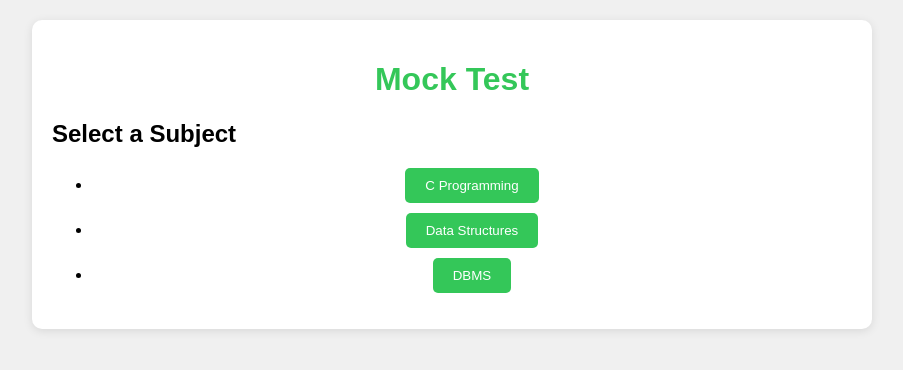
After one commit to Preetam2023/Online-Test-Portal-TestMaster, a Django app: page /accounts/mock-test/ in a window 1280 px wide. The commit adds this page. Shown: the top 370 px of the page, without its empty margins (188-1091 px from the left). Run offline with Django 5.2, Linux system fonts and the light colour scheme.

Commit message:
mock test page added with logic and basic UI, only 3 subjects and 2 questions of each subject

```diff
--- /dev/null
+++ b/accounts/templates/accounts/mock_test.html
@@ -0,0 +1,70 @@
+<!DOCTYPE html>
+<html lang="en">
+<head>
+    <meta charset="UTF-8">
+    <meta name="viewport" content="width=device-width, initial-scale=1.0">
+    <title>Mock Test</title>
+    <style>
+        /* Same styles as before */
+        body {
+            font-family: Arial, sans-serif;
+            background-color: #f0f0f0;
+            margin: 0;
+            padding: 20px;
+        }
+        .container {
+            max-width: 800px;
+            margin: auto;
+            background: white;
+            padding: 20px;
+            border-radius: 10px;
+            box-shadow: 0 2px 10px rgba(0, 0, 0, 0.1);
+        }
+        h1 {
+            text-align: center;
+            color: #34C759;
+        }
+        .subject-list {
+            list-style-type: none;
+            padding: 0;
+        }
+        .subject-list li {
+            margin: 10px 0;
+            text-align: center;
+        }
+        .subject-list button {
+            padding: 10px 20px;
+            background-color: #34C759;
+            color: white;
+            border: none;
+            border-radius: 5px;
+            cursor: pointer;
+            transition: background-color 0.3s;
+        }
+        .subject-list button:hover {
+            background-color: #28a745;
+        }
+    </style>
+</head>
+<body>
+
+<div class="container">
+    <h1>Mock Test</h1>
+    <div class="subject-list">
+        <h2>Select a Subject</h2>
+        <ul>
+            <li><button onclick="startTest('C Programming')">C Programming</button></li>
+            <li><button onclick="startTest('Data Structures')">Data Structures</button></li>
+            <li><button onclick="startTest('DBMS')">DBMS</button></li>
+        </ul>
+    </div>
+</div>
+
+<script>
+    function startTest(subject) {
+        window.location.href = "{% url 'mock_test_page' %}?subject=" + subject;  // Pass the subject
+    }
+</script>
+
+</body>
+</html>
--- a/accounts/templates/accounts/user_dashboard.html
+++ b/accounts/templates/accounts/user_dashboard.html
@@ -149,7 +149,7 @@
     <nav>
         <ul>
             <li><a href="{% url 'practice_questions' %}">Question Bank</a></li>
-            <li><a href="#">Mock Test</a></li>
+            <li><a href="{% url 'mock_test' %}">Mock Test</a></li>
             <li><a href="{% url 'code_editor' %}">Code Editor</a></li>
         </ul>
         <div class="profile">
--- a/accounts/urls.py
+++ b/accounts/urls.py
@@ -1,7 +1,7 @@
 from django.urls import path
 from django.views.generic import TemplateView
 
-from .views import home, login_view, user_signup,user_dashboard,user_profile,organization_admin_signup, admin_login_view, test_dashboard,run_code, practice_questions
+from .views import home, login_view, user_signup,user_dashboard,user_profile,organization_admin_signup, admin_login_view, test_dashboard,run_code, practice_questions,mock_test,mock_test_page
 urlpatterns = [
     path('', home, name='home'),
     path('user-signup/', user_signup, name='user_signup'),
@@ -12,7 +12,9 @@ urlpatterns = [
     path('organization-admin-login/', admin_login_view, name='organization-admin-login'),
     path('practice-questions/', practice_questions, name='practice_questions'),
     path('organization-admin-dashboard/', test_dashboard, name='dashboard'),
+    path('code-editor/', TemplateView.as_view(template_name='accounts/code_editor.html'), name='code_editor'),
+    path('run-code/', run_code, name='run_code'),
+    path('mock-test/', mock_test, name='mock_test'),
+    path('mock-test-page/', mock_test_page, name='mock_test_page'),
 
-     path('code-editor/', TemplateView.as_view(template_name='accounts/code_editor.html'), name='code_editor'),
-    path('run-code/', run_code, name='run_code'),
 ]
--- a/accounts/views.py
+++ b/accounts/views.py
@@ -201,3 +201,20 @@ def run_code(request):
             return JsonResponse(result)
         except requests.exceptions.RequestException as e:
             return JsonResponse({"error": str(e)}, status=500)
+
+from django.shortcuts import render
+from django.http import HttpResponse
+
+def mock_test(request):
+    return render(request, 'accounts/mock_test.html')
+# accounts/views.py
+from django.shortcuts import render
+
+
+def mock_test_page(request):
+    subject = request.GET.get('subject', '')
+    return render(request, 'accounts/mock_test_page.html', {'subject': subject})
+
+def submit_test(request):
+    # Handle test submission logic here
+    return HttpResponse('Test submitted!')
```
Also changed, not shown: accounts/templates/accounts/mock_test_page.html (added, +182 -0 lines).
